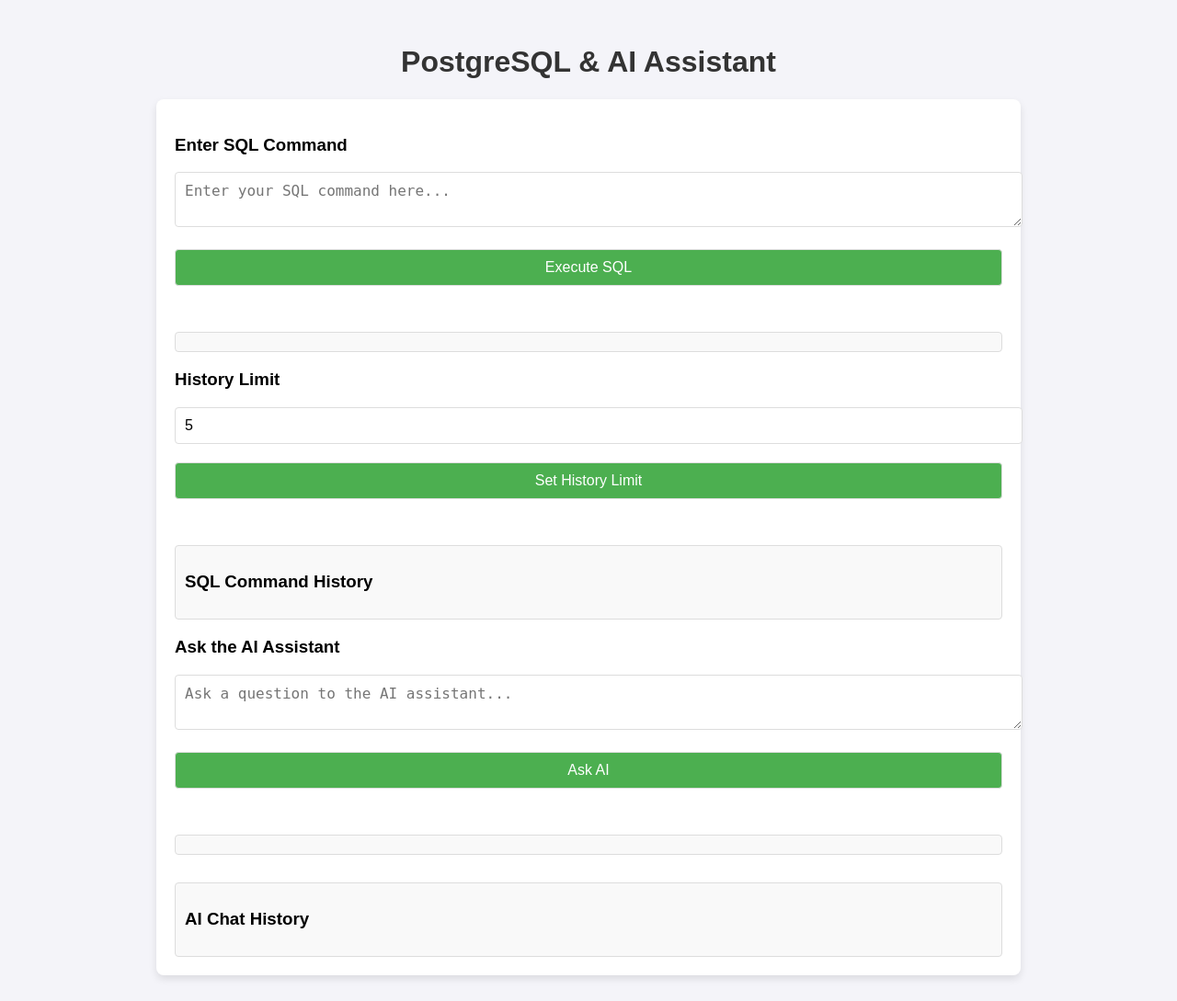
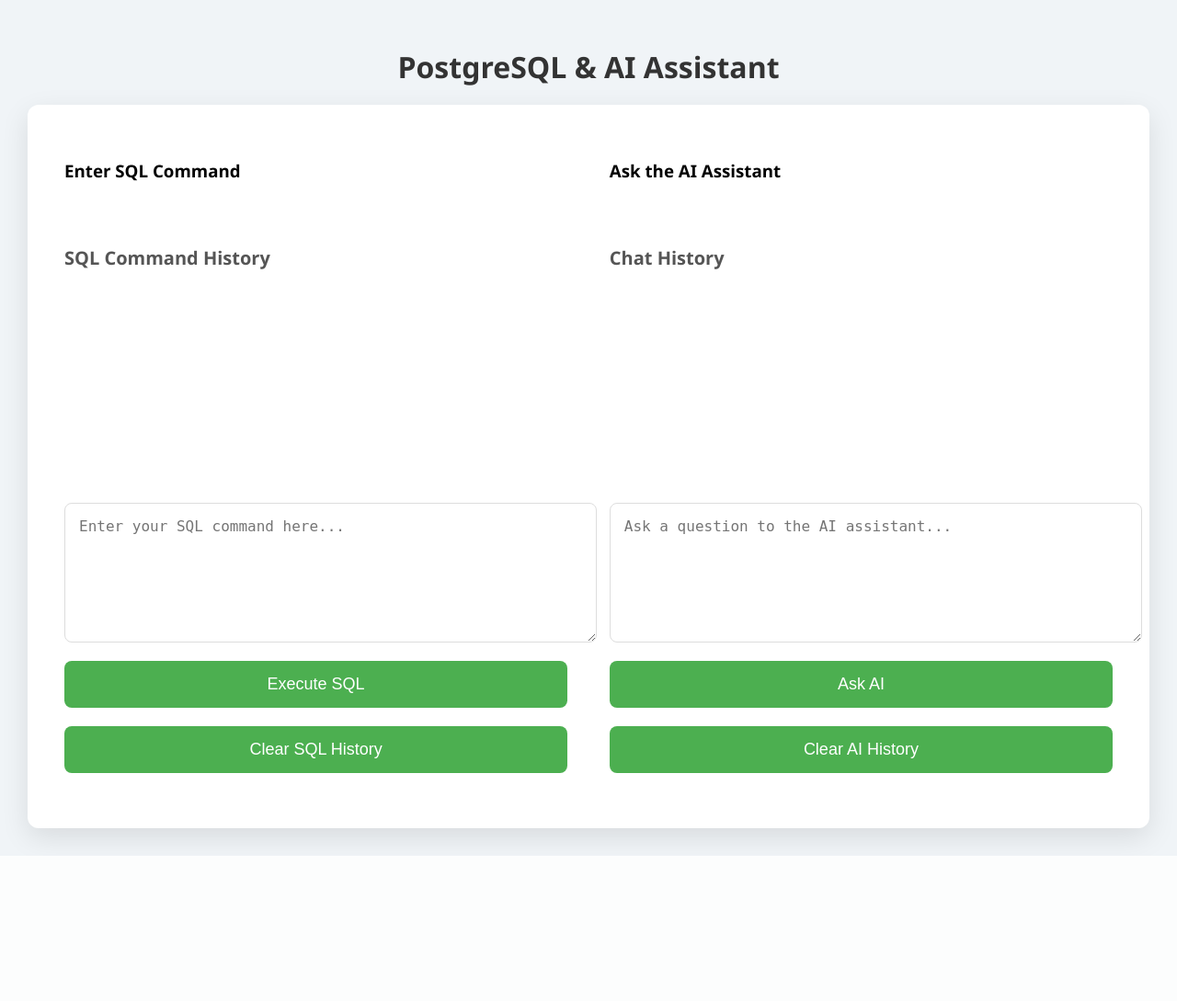
Before and after one commit to MengmaoR/Github-Database-Design-Project, a Flask app: page / in a window 1280 px wide. Shown: the whole page at 92% size. After the commit the page ends 931 px from the top, so only its background shows below. Run offline with Flask 3, Linux system fonts and the light colour scheme; parts of the project's set-up code (start-up, migrations or seed data) failed here and were passed over; some libraries are stand-ins or nearby versions.

Commit message:
修改 app.py，index.html 实现左右分页；修复历史记录功能

```diff
--- a/web/app.py
+++ b/web/app.py
@@ -1,18 +1,18 @@
-# TODO: AI 网页 markdown 显示
-
 from flask import Flask, render_template, request, jsonify
 import psycopg2
 from psycopg2 import sql
-import json
 from langchain import PromptTemplate, LLMChain
 from langchain.memory import ConversationBufferMemory
 from langchain_openai import ChatOpenAI
-import time
 
 app = Flask(__name__)
 
+# 用于存储历史记录
+sql_history = []
+ai_history = []
+
 with open('./db_link.txt', 'r', encoding='utf-8') as file:
-        db_link = file.readlines()
+    db_link = file.readlines()
 
 db_link = [line.strip() for line in db_link if line.strip()]
 
@@ -27,16 +27,7 @@ DB_CONFIG = {
     "port": config[4],
 }
 
-# SQL 历史记录
-history = []
-history_limit = 5  # 默认最大历史记录行数
-
-# 大模型对话历史记录
-chat_history = []
-
 # 创建大模型实例
-# API_KEY = "sk-cYGAToFJ08JZAXb0FuNUV3cp9U79Yr3ayC42gwCMVHxaQ4Pt"
-# API_URL = "https://chatapi.zjt66.top/v1/"
 API_KEY = "sk-v8N6R9Vyb94UcYx7RRMPBtRoE3HDz9Oht6fZxsgikwUn51p4"
 API_URL = "https://xiaoai.plus/v1/"
 
@@ -48,7 +39,6 @@ def create_model(temperature: float, streaming: bool = False):
         model_name="gpt-4o-mini",
         streaming=streaming,
     )
-
 
 model = create_model(temperature=0.8, streaming=False)
 memory = ConversationBufferMemory(memory_key="chat_history", return_messages=True)
@@ -98,50 +88,43 @@ def execute_sql_command(command):
     except Exception as e:
         return {"status": "error", "message": str(e)}
 
-
-def add_to_history(sql_command, result):
-    global history
-    history.append({"sql": sql_command, "result": result})
-    if len(history) > history_limit:
-        history.pop(0)
-
-
 @app.route("/")
 def index():
-    return render_template("index.html", history=history, chat_history=chat_history, history_limit=history_limit)
-
+    return render_template("index.html", sql_history=sql_history, ai_history=ai_history)
 
 @app.route("/execute_sql", methods=["POST"])
 def execute_sql():
     sql_command = request.form["sql_command"]
     result = execute_sql_command(sql_command)
-    add_to_history(sql_command, result)
+
+    # 保存 SQL 历史记录
+    sql_history.append({"sql": sql_command, "result": result['message']})
     return jsonify(result)
-
-
-@app.route("/set_history_limit", methods=["POST"])
-def set_history_limit():
-    global history_limit
-    try:
-        history_limit = int(request.form["history_limit"])
-        return jsonify({"status": "success", "message": f"History limit set to {history_limit}"})
-    except ValueError:
-        return jsonify({"status": "error", "message": "Invalid history limit value"})
-
 
 @app.route("/ask_model", methods=["POST"])
 def ask_model():
-    global chat_history
     question = request.form["question"]
     try:
         response = conversation.predict(question=question)
-        chat_history.append({"question": question, "response": response})
-        if len(chat_history) > history_limit:
-            chat_history.pop(0)
+
+        # 保存 AI 聊天历史记录
+        ai_history.append({"user": question, "ai": response})
+
         return jsonify({"status": "success", "response": response})
     except Exception as e:
         return jsonify({"status": "error", "message": str(e)})
 
+@app.route("/clear_sql_history", methods=["POST"])
+def clear_sql_history():
+    global sql_history
+    sql_history = []  # Clear the SQL history
+    return jsonify({"status": "success"})
+
+@app.route("/clear_ai_history", methods=["POST"])
+def clear_ai_history():
+    global ai_history
+    ai_history = []  # Clear the AI history
+    return jsonify({"status": "success"})
 
 if __name__ == "__main__":
     app.run(debug=True)
--- a/web/templates/index.html
+++ b/web/templates/index.html
@@ -6,146 +6,180 @@
     <title>PostgreSQL & AI Assistant</title>
     <style>
         body {
-            font-family: Arial, sans-serif;
-            padding: 20px;
-            background-color: #f4f4f9;
+            font-family: 'Segoe UI', Tahoma, Geneva, Verdana, sans-serif;
+            padding: 30px;
+            background-color: #f0f4f7;
+            margin: 0;
         }
         h1 {
             text-align: center;
             color: #333;
+            margin-bottom: 20px;
+            font-size: 32px;
         }
         .container {
-            max-width: 900px;
+            max-width: 1200px;
             margin: 0 auto;
-            padding: 20px;
-            background-color: #fff;
-            border-radius: 8px;
-            box-shadow: 0 4px 8px rgba(0, 0, 0, 0.1);
+            padding: 40px;
+            background-color: #ffffff;
+            border-radius: 12px;
+            box-shadow: 0 10px 30px rgba(0, 0, 0, 0.1);
+        }
+        .flex-container {
+            display: flex;
+            justify-content: space-between;
+            gap: 30px;
+            flex-wrap: wrap;
+        }
+        .sql-container, .ai-container {
+            width: 48%;
+            min-width: 400px;
+            display: flex;
+            flex-direction: column;
         }
         textarea, input, button {
             width: 100%;
+            padding: 15px;
+            font-size: 16px;
+            border-radius: 8px;
+            border: 1px solid #ddd;
             margin-bottom: 20px;
-            padding: 10px;
-            font-size: 16px;
-            border-radius: 4px;
-            border: 1px solid #ddd;
+        }
+        textarea {
+            height: 120px;
+            resize: vertical;
         }
         button {
             background-color: #4CAF50;
             color: white;
+            border: none;
+            font-size: 18px;
             cursor: pointer;
+            transition: background-color 0.3s;
+            padding: 15px;
         }
         button:hover {
             background-color: #45a049;
         }
-        .result, .history {
+        .history, .ai-history {
             margin-top: 30px;
-            padding: 10px;
-            border-radius: 4px;
-            border: 1px solid #ddd;
-            background-color: #f9f9f9;
-            max-height: 300px;
+            height: 300px;
             overflow-y: auto;
         }
-        .error {
-            color: red;
+        .history h3, .ai-history h3 {
+            font-size: 20px;
+            color: #555;
+        }
+        .history pre, .ai-history pre {
+            font-size: 14px;
+            color: #444;
+            background-color: #f4f4f4;
+            padding: 10px;
+            border-radius: 6px;
+            word-wrap: break-word;
+        }
+        .history div, .ai-history div {
+            margin-bottom: 15px;
         }
     </style>
 </head>
 <body>
-
     <h1>PostgreSQL & AI Assistant</h1>
     <div class="container">
+        <div class="flex-container">
             <!-- SQL Executor -->
+            <div class="sql-container">
                 <h3>Enter SQL Command</h3>
-        <form id="sqlForm">
-            <textarea id="sqlCommand" placeholder="Enter your SQL command here..."></textarea>
-            <button type="submit">Execute SQL</button>
-        </form>
-        <div id="sqlResult" class="result"></div>
-
-        <h3>History Limit</h3>
-        <input type="number" id="historyLimit" value="{{ history_limit }}" min="1">
-        <button id="setHistoryLimitButton">Set History Limit</button>
-
-        <div id="sqlHistory" class="history">
+                <div class="history" id="sqlHistory">
                     <h3>SQL Command History</h3>
-            {% for item in history %}
+                    {% for item in sql_history %}
                         <div>
                             <strong>SQL:</strong> <pre>{{ item.sql }}</pre>
                             <strong>Result:</strong> <pre>{{ item.result }}</pre>
                         </div>
                     {% endfor %}
                 </div>
+                <textarea id="sqlCommand" placeholder="Enter your SQL command here..."></textarea>
+                <button id="sqlSubmit">Execute SQL</button>
+                <button id="clearSqlHistory">Clear SQL History</button>
+            </div>
 
             <!-- AI Assistant -->
+            <div class="ai-container">
                 <h3>Ask the AI Assistant</h3>
-        <form id="aiForm">
-            <textarea id="aiQuestion" placeholder="Ask a question to the AI assistant..."></textarea>
-            <button type="submit">Ask AI</button>
-        </form>
-        <div id="aiResult" class="result"></div>
-
-        <div id="aiHistory" class="history">
-            <h3>AI Chat History</h3>
-            {% for item in chat_history %}
+                <div class="ai-history" id="aiHistory">
+                    <h3>Chat History</h3>
+                    {% for item in ai_history %}
                         <div>
-                    <strong>Question:</strong> <pre>{{ item.question }}</pre>
-                    <strong>Response:</strong> <pre>{{ item.response }}</pre>
+                            <strong>User:</strong> <pre>{{ item.user }}</pre>
+                            <strong>AI:</strong> <pre>{{ item.ai }}</pre>
                         </div>
                     {% endfor %}
+                </div>
+                <textarea id="aiQuestion" placeholder="Ask a question to the AI assistant..."></textarea>
+                <button id="aiSubmit">Ask AI</button>
+                <button id="clearAiHistory">Clear AI History</button>
+            </div>
         </div>
     </div>
 
     <script>
-        document.getElementById("sqlForm").addEventListener("submit", function(event) {
-            event.preventDefault();
+        const sqlHistoryDiv = document.getElementById("sqlHistory");
+        const aiHistoryDiv = document.getElementById("aiHistory");
+
+        // Save scroll positions
+        function saveScrollPositions() {
+            return { sqlScroll: sqlHistoryDiv.scrollTop, aiScroll: aiHistoryDiv.scrollTop };
+        }
+
+        // Restore scroll positions
+        function restoreScrollPositions(positions) {
+            sqlHistoryDiv.scrollTop = positions.sqlScroll;
+            aiHistoryDiv.scrollTop = positions.aiScroll;
+        }
+
+        // Clear SQL history
+        document.getElementById("clearSqlHistory").addEventListener("click", function() {
+            const positions = saveScrollPositions();
+            fetch("/clear_sql_history", { method: "POST" })
+                .then(() => location.reload())
+                .finally(() => restoreScrollPositions(positions));
+        });
+
+        // Clear AI history
+        document.getElementById("clearAiHistory").addEventListener("click", function() {
+            const positions = saveScrollPositions();
+            fetch("/clear_ai_history", { method: "POST" })
+                .then(() => location.reload())
+                .finally(() => restoreScrollPositions(positions));
+        });
+
+        // Scroll to bottom after new content
+        function scrollToBottom(div) {
+            div.scrollTop = div.scrollHeight;
+        }
+
+        // SQL execution handler
+        document.getElementById("sqlSubmit").addEventListener("click", function() {
             const sqlCommand = document.getElementById("sqlCommand").value;
-
             fetch("/execute_sql", {
                 method: "POST",
-                headers: { "Content-Type": "application/x-www-form-urlencoded" },
+                headers: { 'Content-Type': 'application/x-www-form-urlencoded' },
                 body: "sql_command=" + encodeURIComponent(sqlCommand)
-            })
-            .then(response => response.json())
-            .then(data => {
-                const resultDiv = document.getElementById("sqlResult");
-                resultDiv.innerHTML = data.status === "success"
-                    ? `<pre>${data.message}</pre>`
-                    : `<p class="error">${data.message}</p>`;
-            });
+            }).then(() => location.reload())
+              .then(() => scrollToBottom(sqlHistoryDiv));
         });
 
-        document.getElementById("aiForm").addEventListener("submit", function(event) {
-            event.preventDefault();
-            const question = document.getElementById("aiQuestion").value;
-
+        // AI question handler
+        document.getElementById("aiSubmit").addEventListener("click", function() {
+            const aiQuestion = document.getElementById("aiQuestion").value;
             fetch("/ask_model", {
                 method: "POST",
-                headers: { "Content-Type": "application/x-www-form-urlencoded" },
-                body: "question=" + encodeURIComponent(question)
-            })
-            .then(response => response.json())
-            .then(data => {
-                const resultDiv = document.getElementById("aiResult");
-                resultDiv.innerHTML = data.status === "success"
-                    ? `<pre>${data.response}</pre>`
-                    : `<p class="error">${data.message}</p>`;
-            });
-        });
-
-        document.getElementById("setHistoryLimitButton").addEventListener("click", function() {
-            const historyLimit = document.getElementById("historyLimit").value;
-
-            fetch("/set_history_limit", {
-                method: "POST",
-                headers: { "Content-Type": "application/x-www-form-urlencoded" },
-                body: "history_limit=" + encodeURIComponent(historyLimit)
-            })
-            .then(response => response.json())
-            .then(data => alert(data.message));
+                headers: { 'Content-Type': 'application/x-www-form-urlencoded' },
+                body: "question=" + encodeURIComponent(aiQuestion)
+            }).then(() => location.reload())
+              .then(() => scrollToBottom(aiHistoryDiv));
         });
     </script>
-
 </body>
 </html>
```
Lines whose indentation alone changed are shown as unchanged.
